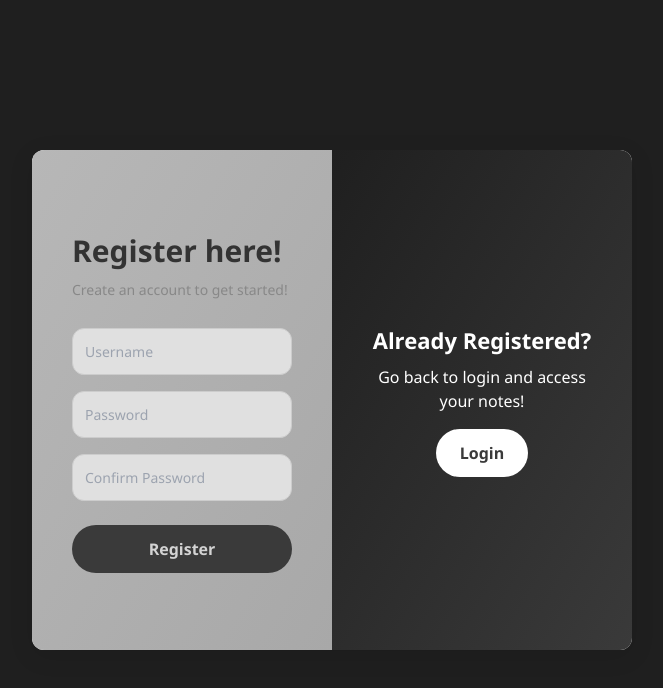
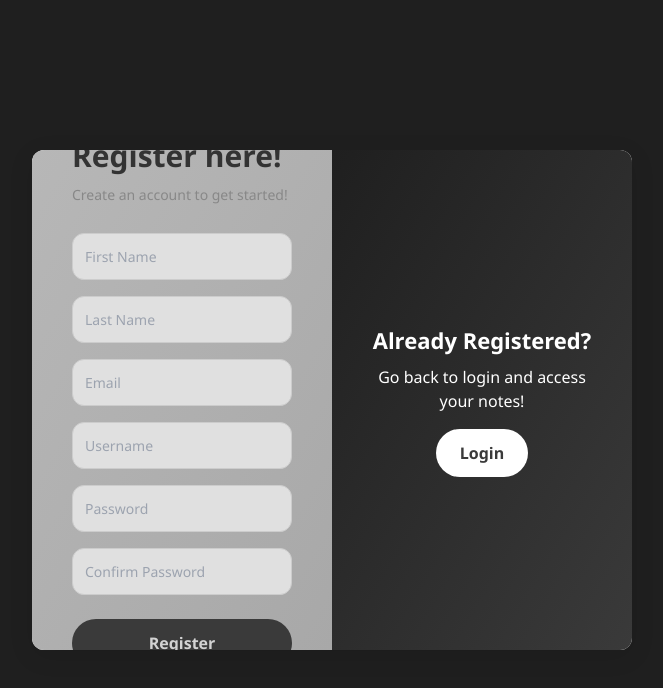
Before and after one commit to Brock-Saunders/COP4331_LargeProject_16, a React (Vite) app in the folder frontend/: page /register in a window 1280 px wide. Shown: the top 688 px of the page, without its empty margins (308-971 px from the left). Built offline with nearby package versions, Linux system fonts and the light colour scheme.

Commit message:
Added regestraion fields. Still need to edit css

```diff
--- a/frontend/src/components/Register.tsx
+++ b/frontend/src/components/Register.tsx
@@ -3,6 +3,9 @@ import '../styles/RegisterStyles.css';
 import { useNavigate } from 'react-router-dom';
 
 function Register() {
+  const [firstname, setFirstname] = useState('');
+  const [lastname, setLastname] = useState('');
+  const [email, setEmail] = useState('');
   const [username, setUsername] = useState('');
   const [password, setPassword] = useState('');
   const [confirmPassword, setConfirmPassword] = useState('');
@@ -13,7 +16,7 @@ function Register() {
   async function handleRegister(e: React.FormEvent) {
     e.preventDefault();
 
-    if (!username || !password || !confirmPassword) {
+    if (!firstname || !lastname || !email || !username || !password || !confirmPassword) {
       setMessage('Please fill in all fields.');
       return;
     }
@@ -23,7 +26,7 @@ function Register() {
       return;
     }
 
-    const obj = { login: username, password: password };
+    const obj = { firstname: firstname, lastname: lastname, email: email, login: username, password: password };
     const js = JSON.stringify(obj);
 
     const url = 'http://localhost:5000/api/users/register'; // Change to domain
@@ -61,6 +64,30 @@ function Register() {
             <h1 className="register-title">Register here!</h1>
             <p className="register-subtitle">Create an account to get started!</p>
 
+            <input
+              type="text"
+              placeholder="First Name"
+              className="register-input"
+              value={firstname}
+              onChange={(e) => setFirstname(e.target.value)}
+              disabled={loading}
+            />
+            <input
+              type="text"
+              placeholder="Last Name"
+              className="register-input"
+              value={lastname}
+              onChange={(e) => setLastname(e.target.value)}
+              disabled={loading}
+            />
+            <input
+              type="email"
+              placeholder="Email"
+              className="register-input"
+              value={email}
+              onChange={(e) => setEmail(e.target.value)}
+              disabled={loading}
+            />
             <input
               type="text"
               placeholder="Username"
```
